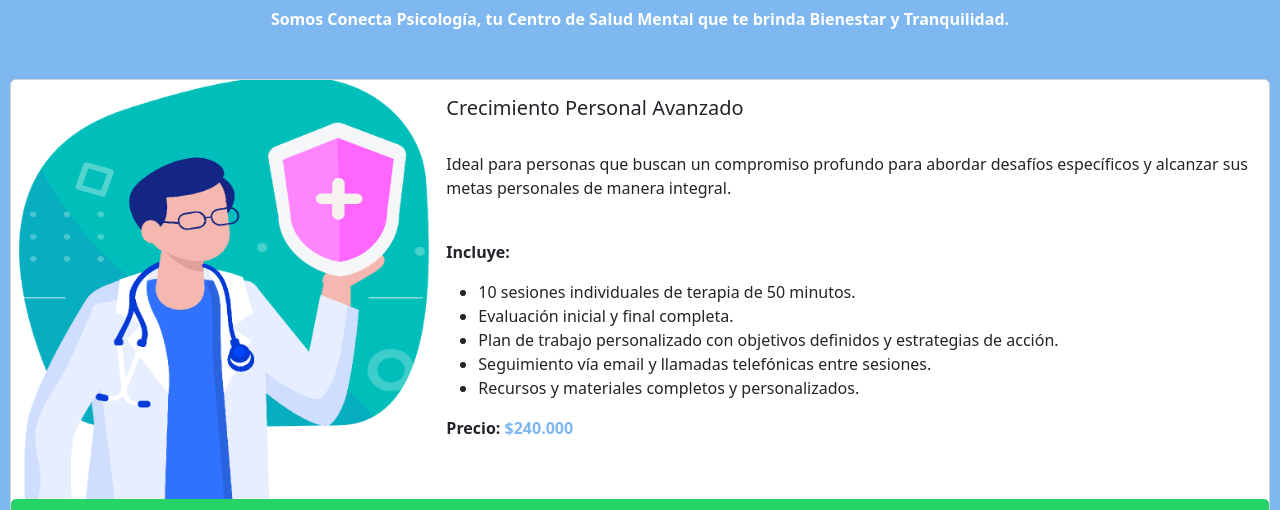
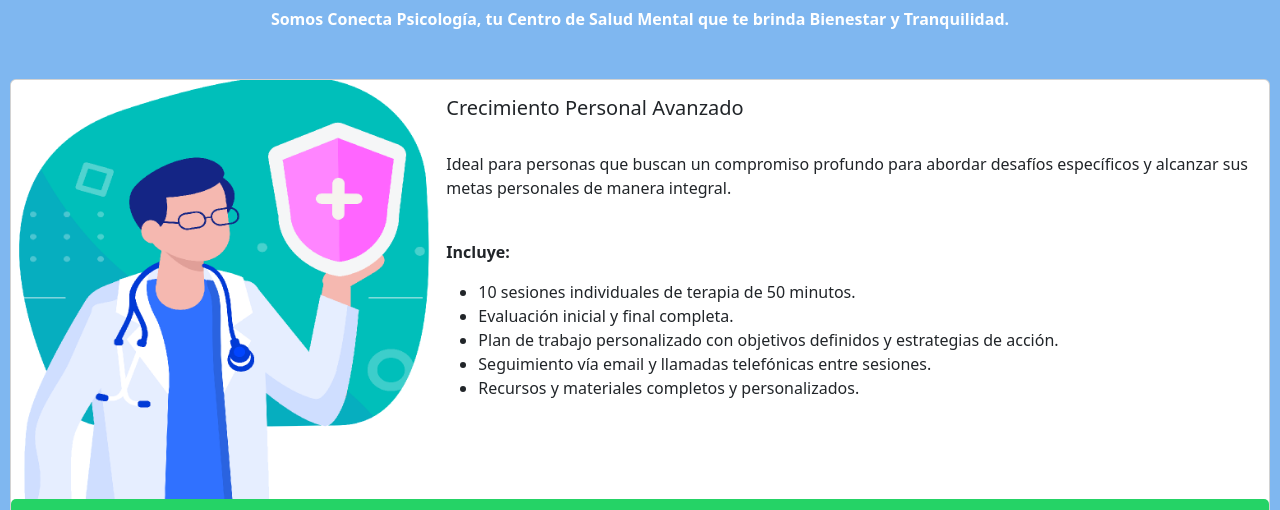
Before and after one commit to JBenAvil/conectapsicologo, a plain HTML site: page plan_2.html in a window 1280 px wide. Shown: the part 241-751 px from the top of the page. Drawn offline with nearby package versions, Linux system fonts and the light colour scheme.

Commit message:
confi plan_2.html

```diff
--- a/plan_2.html
+++ b/plan_2.html
@@ -156,8 +156,6 @@
                 <li>Seguimiento vía email y llamadas telefónicas entre sesiones.</li>
                 <li>Recursos y materiales completos y personalizados.</li>
               </ul>
-              <b>Precio:</b>
-              <b style="color: #7FB7F0;">$240.000</b>
             </div>
           </div>
           <br>
```
